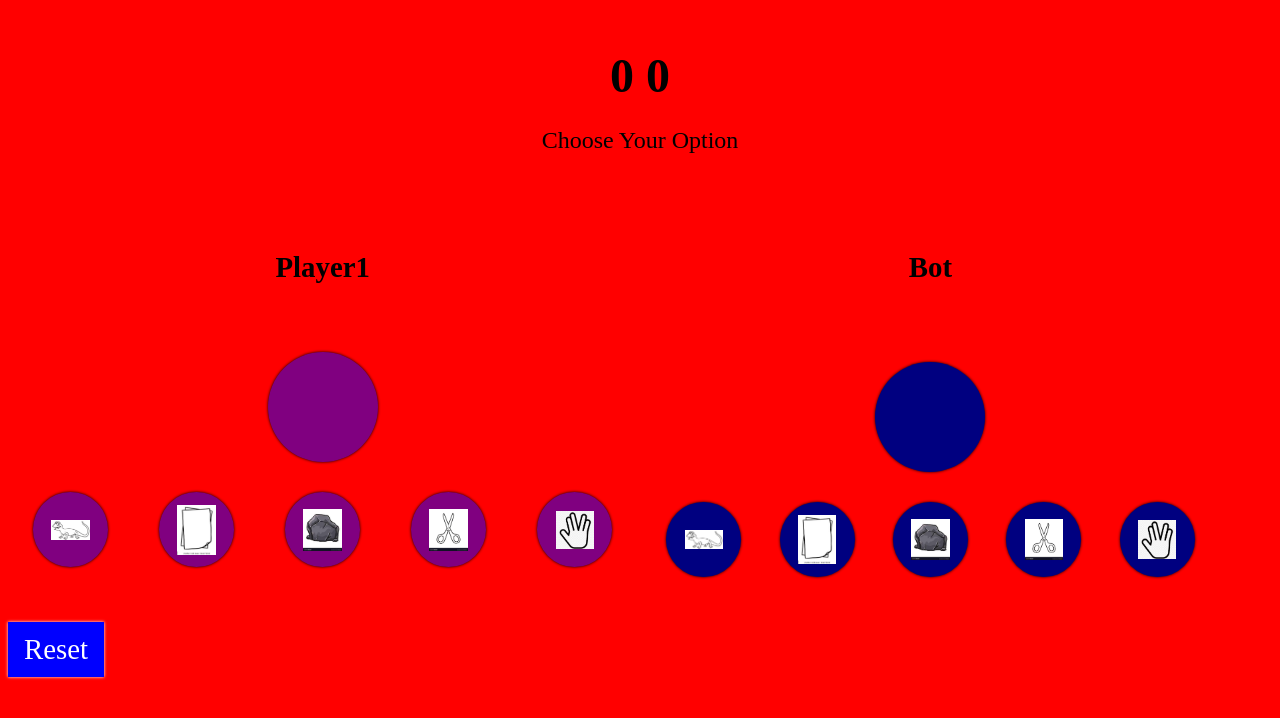
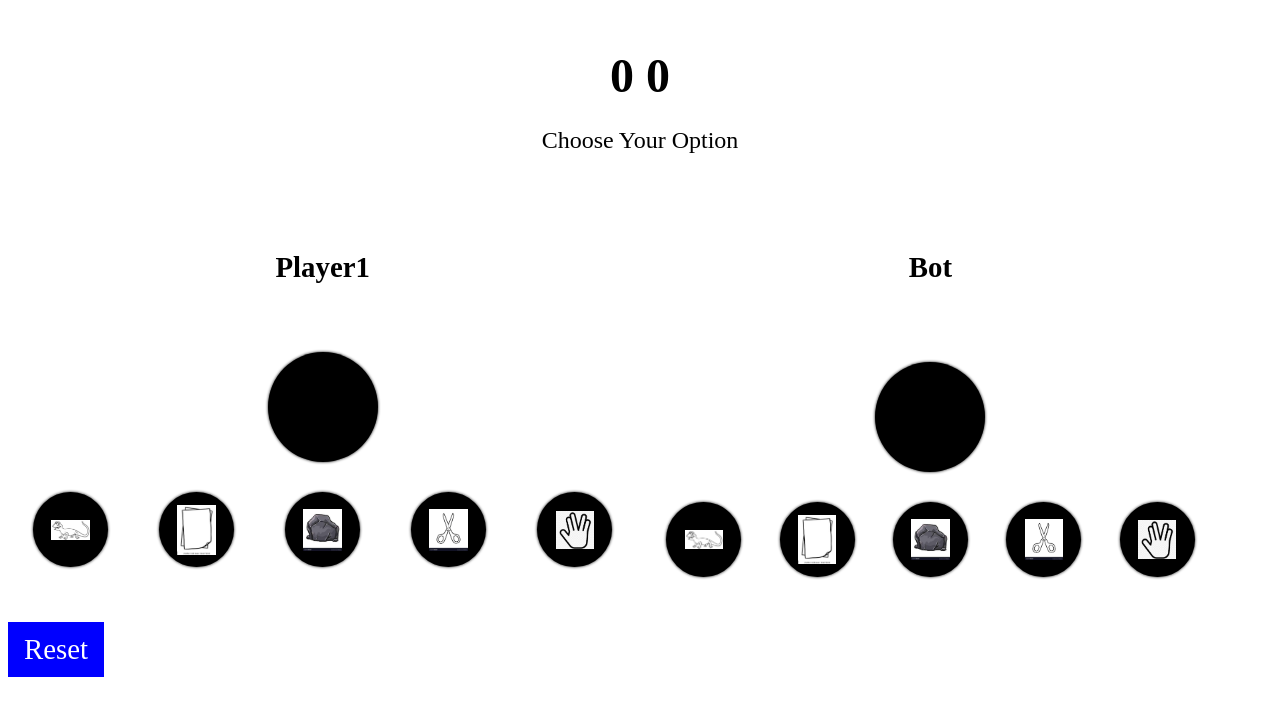
Before and after one commit to Code-Institute-Submissions/JervisNoronha--Rock-paper-scissor-spock-lizard_NovResub, a plain HTML site: page start.html in a window 1280 px wide. Drawn offline with Linux system fonts and the light colour scheme.

Commit message:
Changed background and images colour

```diff
--- a/assets/css/style.css
+++ b/assets/css/style.css
@@ -1,6 +1,6 @@
 * {
 	box-sizing: border-box;
-	background-color: red;
+	background-color: white;
 }
 
 #logo {
@@ -101,11 +101,11 @@
 
 #player2 .option {
 	cursor: not-allowed;
-	background-color: navy;
+	background-color: black;
 }
 
 #player1 .option {
-	background-color: purple;
+	background-color: black;
 }
 
 /* Reset button */
```
